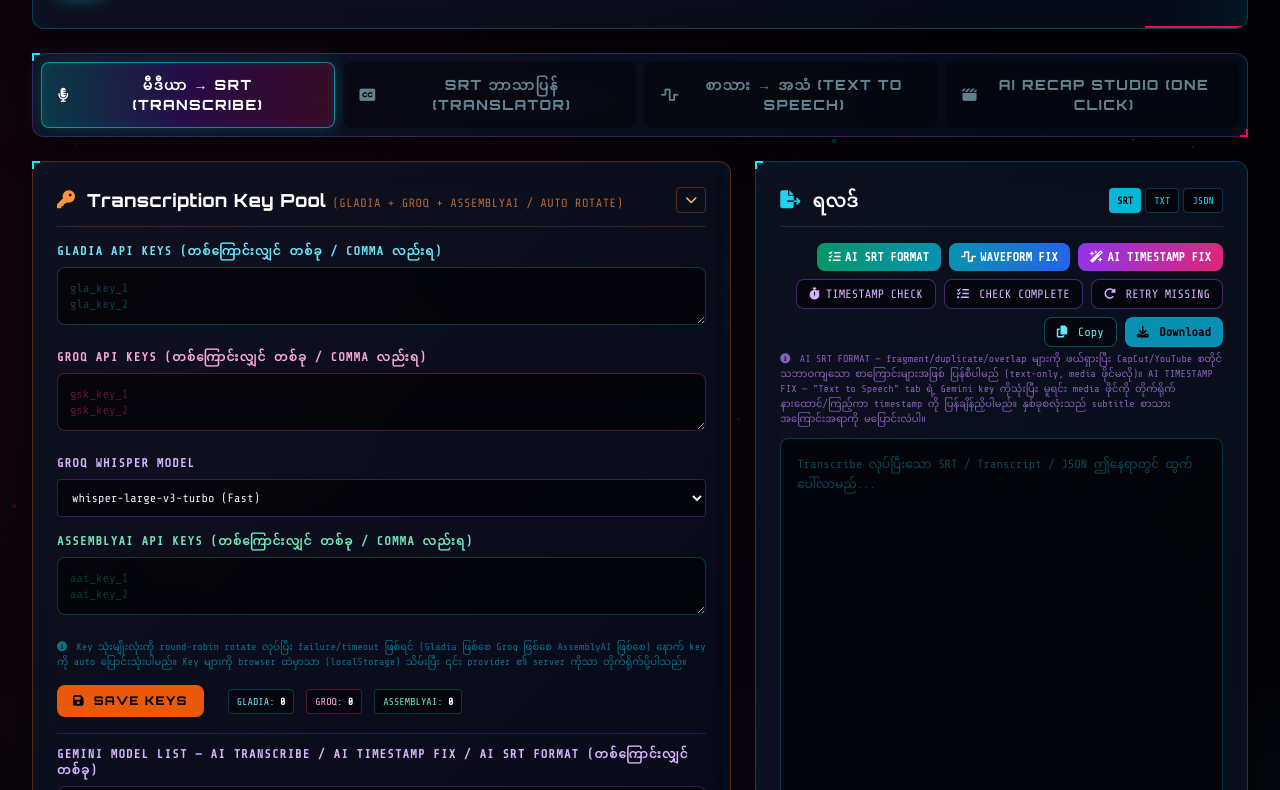
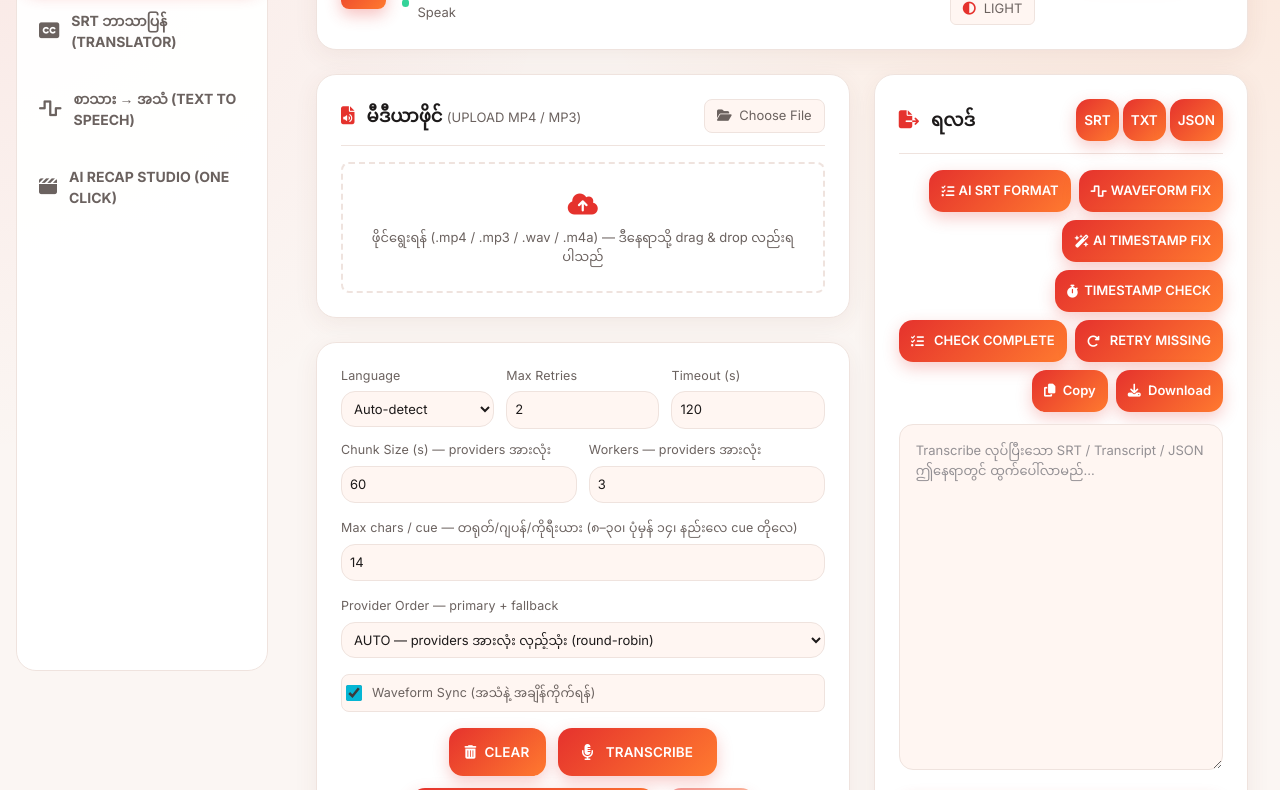
Before and after one commit to herher23/TTS-PRO2, a plain HTML site: page index.html in a window 1280 px wide. Shown: the part 109-899 px from the top of the page. Drawn offline with nearby package versions, Linux system fonts and the light colour scheme; a web font is replaced by a local one.

Commit message:
Add files via upload

```diff
--- a/index.html
+++ b/index.html
@@ -1,8 +1,10 @@
 <!DOCTYPE html>
-<html lang="my" class="dark" data-theme="dark">
+<html lang="my" data-theme="light">
 <head>
     <meta charset="UTF-8">
-    <meta name="viewport" content="width=device-width, initial-scale=1.0">
+    <script>window.addEventListener('error',function(e){var t=e.target,m=(t&&(t.src||t.href))?('LOAD FAIL: '+(t.src||t.href)):((e.message||'error')+' @ '+String(e.filename||'').split('/').pop()+':'+e.lineno+':'+e.colno);var b=document.getElementById('errBanner');if(!b){b=document.createElement('div');b.id='errBanner';b.style.cssText='position:fixed;top:0;left:0;right:0;z-index:9999;background:#b00020;color:#fff;font:12px/1.4 monospace;padding:8px;white-space:pre-wrap;word-break:break-all';(document.body||document.documentElement).appendChild(b)}b.textContent+=m+'\n'},true)</script>
+
+    <meta name="viewport" content="width=device-width, initial-scale=1.0, viewport-fit=cover">
     <title>NEO-YANGON 2026 | Transcribe + SRT Translator + Holographic Neural TTS Engine</title>
 
     <!-- Tailwind CSS -->
@@ -10,7 +12,7 @@
     <!-- Google Fonts for Cyberpunk & Burmese Legibility -->
     <link rel="preconnect" href="https://fonts.googleapis.com">
     <link rel="preconnect" href="https://fonts.gstatic.com" crossorigin>
-    <link href="https://fonts.googleapis.com/css2?family=Orbitron:wght@400;600;800;900&family=Padauk:wght@400;700&family=Rajdhani:wght@400;600;700&family=Share+Tech+Mono&display=swap" rel="stylesheet">
+    <link href="https://fonts.googleapis.com/css2?family=Inter:wght@400;600;700&family=Orbitron:wght@400;600;800;900&family=Padauk:wght@400;700&family=Rajdhani:wght@400;600;700&family=Share+Tech+Mono&display=swap" rel="stylesheet">
     <!-- FontAwesome for futuristic HUD icons -->
     <link rel="stylesheet" href="https://cdnjs.cloudflare.com/ajax/libs/font-awesome/6.5.1/css/all.min.css">
 
@@ -43,6 +45,8 @@
     </script>
 
     <link rel="stylesheet" href="style.css">
+    <link rel="stylesheet" href="redesign.css?v=5">
+    <script>try{if(!localStorage.getItem('neoyangon_theme'))localStorage.setItem('neoyangon_theme','light')}catch(e){}</script>
 </head>
 
 <body class="min-h-screen relative flex flex-col justify-between p-3 sm:p-6 md:p-8 antialiased selection:bg-cyan-500 selection:text-black">
@@ -86,6 +90,9 @@
                     <i class="fa-solid fa-microchip text-pink-400"></i>
                     <span>MODEL: <strong id="modelBadge" class="text-white">-</strong></span>
                 </div>
+                <button id="openKeysBtn" class="px-3 py-1.5 rounded-md bg-black/50 border border-pink-500/30 text-pink-300 flex items-center gap-2">
+                    <i class="fa-solid fa-key"></i><span>API KEYS</span>
+                </button>
                 <button id="themeToggleBtn" class="px-3 py-1.5 rounded-md bg-black/50 border border-purple-500/30 text-purple-300 flex items-center gap-2 hover:border-purple-400 transition-all" title="Theme ပြောင်းရန်">
                     <i class="fa-solid fa-circle-half-stroke text-yellow-400"></i>
                     <span id="themeLabel">DARK</span>
@@ -99,19 +106,19 @@
         <div class="holo-glass holo-corner p-2 rounded-xl flex flex-wrap gap-2 border-purple-500/30">
             <button id="tabTranscribeBtn" class="tab-btn flex-1 min-w-[150px] flex items-center justify-center gap-2 px-4 py-3 rounded-lg font-orbitron font-bold text-xs sm:text-sm tracking-widest transition-all" data-view="transcribe">
                 <i class="fa-solid fa-microphone-lines"></i>
-                <span>မီဒီယာ → SRT (TRANSCRIBE)</span>
+                <span class="lbl-full">မီဒီယာ → SRT (TRANSCRIBE)</span><span class="lbl-short">မီဒီယာ → SRT</span>
             </button>
             <button id="tabTranslatorBtn" class="tab-btn flex-1 min-w-[150px] flex items-center justify-center gap-2 px-4 py-3 rounded-lg font-orbitron font-bold text-xs sm:text-sm tracking-widest transition-all" data-view="translator">
                 <i class="fa-solid fa-closed-captioning"></i>
-                <span>SRT ဘာသာပြန် (TRANSLATOR)</span>
+                <span class="lbl-full">SRT ဘာသာပြန် (TRANSLATOR)</span><span class="lbl-short">SRT ဘာသာပြန်</span>
             </button>
             <button id="tabTtsBtn" class="tab-btn flex-1 min-w-[150px] flex items-center justify-center gap-2 px-4 py-3 rounded-lg font-orbitron font-bold text-xs sm:text-sm tracking-widest transition-all" data-view="tts">
                 <i class="fa-solid fa-wave-square"></i>
-                <span>စာသား → အသံ (TEXT TO SPEECH)</span>
+                <span class="lbl-full">စာသား → အသံ (TEXT TO SPEECH)</span><span class="lbl-short">စာသား → အသံ</span>
             </button>
             <button id="tabRecapBtn" class="tab-btn flex-1 min-w-[150px] flex items-center justify-center gap-2 px-4 py-3 rounded-lg font-orbitron font-bold text-xs sm:text-sm tracking-widest transition-all" data-view="recap">
                 <i class="fa-solid fa-clapperboard"></i>
-                <span>AI RECAP STUDIO (ONE CLICK)</span>
+                <span class="lbl-full">AI RECAP STUDIO (ONE CLICK)</span><span class="lbl-short">AI Recap</span>
             </button>
         </div>
     </nav>
@@ -850,10 +857,7 @@
                 <div class="flex items-start gap-2.5 mb-4 px-1 py-2 rounded-lg bg-black/30 border border-cyan-500/20">
                     <input type="checkbox" id="transcribeWaveformSyncToggle" checked
                         class="mt-0.5 w-4 h-4 rounded accent-cyan-500 cursor-pointer flex-shrink-0">
-                    <label for="transcribeWaveformSyncToggle" class="font-mono text-[10px] text-cyan-300 uppercase tracking-widest cursor-pointer select-none leading-relaxed">
-                        WAVEFORM SYNC — Cue timing ကို actual voice onset/offset (waveform energy) အပေါ် အခြေခံပြီး ချိန်ညှိမည်၊ စာသားရှည်လျှင် ဖတ်ရန်လုံလောက်အောင် duration တိုးပေးမည်
-                        <span class="block normal-case text-cyan-500/50 mt-1">(TRANSCRIBE + AI TRANSCRIBE (GEMINI) နှစ်ခုစလုံးအတွက်)</span>
-                    </label>
+                    <label for="transcribeWaveformSyncToggle" class="font-mono text-[10px] text-cyan-300 uppercase tracking-widest cursor-pointer select-none leading-relaxed">Waveform Sync (အသံနဲ့ အချိန်ကိုက်ရန်)</label>
                 </div>
                 <div class="flex flex-wrap gap-3 justify-center">
                     <button id="clearTranscribeBtn" class="px-4 py-3 rounded-lg bg-black/40 hover:bg-red-950/50 border border-red-500/30 text-red-300 font-mono text-sm tracking-wider flex items-center justify-center gap-2 transition-all hover:border-red-400">
@@ -1140,6 +1144,18 @@
     </div>
     <!-- ═══════════════════════ END AI RECAP STUDIO VIEW ═══════════════════════ -->
 
-    <script src="script.js"></script>
+    <div id="keyModal" role="dialog" aria-modal="true" aria-labelledby="keyModalTitle">
+        <div class="sheet">
+            <div class="sheet-head"><button id="closeKeysBtn" aria-label="ပြန်ထွက်ရန်"><i class="fa-solid fa-arrow-left"></i></button><h2 id="keyModalTitle">API keys</h2></div>
+            <div id="keyRows" class="kcard"></div>
+            <p class="note" style="margin:10px 4px">Add နှိပ်ပြီး key ထည့်၊ အောက်က SAVE နှိပ်ပါ။</p>
+            <h3>Gemini · Models &amp; Save</h3>
+            <div id="keyModalGemini"></div>
+            <h3>Transcribe · Models &amp; Save</h3>
+            <div id="keyModalTranscribe"></div>
+        </div>
+    </div>
+    <script src="script.js?v=5"></script>
+    <script src="ui.js?v=5"></script>
 </body>
 </html>
--- /dev/null
+++ b/redesign.css
@@ -0,0 +1,106 @@
+/* Better-Ai style redesign (light + dark). Phone = bottom bar + compact cards, desktop = sidebar. Loads after style.css */
+:root{--b1:#e5322d;--b2:#ff7a2f;--grad:linear-gradient(135deg,var(--b1),var(--b2));
+ --bg:#fbf6f3;--card:#fff;--ink:#1d1a1a;--mute:#6b625f;--line:#efe3de;--tint:#fff6f2;--tint2:#fff1ea;--tline:#f6d9cc;--shadow:0 6px 24px rgba(120,60,40,.07);--navbg:rgba(255,255,255,.95)}
+html[data-theme=dark]{--bg:#120e0d;--card:#1d1715;--ink:#f6eeea;--mute:#bdaea7;--line:#33282a;--tint:#261d1b;--tint2:#2c211e;--tline:#4a342d;--shadow:0 6px 24px rgba(0,0,0,.45);--navbg:rgba(29,23,21,.97)}
+html,body{max-width:100%;overflow-x:hidden}
+body,button,input,textarea,select,.font-orbitron,.font-rajdhani,.font-mono{font-family:'Inter','Padauk','Myanmar Text',system-ui,sans-serif!important}
+.font-orbitron,.font-mono{letter-spacing:0!important;text-transform:none!important}
+.tracking-widest,.tracking-wider{letter-spacing:.01em!important}
+#bgGridCanvas,.scanlines{display:none!important}
+.holo-corner::before,.holo-corner::after,.holo-shimmer::after{display:none}
+html[data-theme] body{background:var(--bg);color:var(--ink);font-size:14.5px;padding:10px 10px calc(92px + env(safe-area-inset-bottom))!important;background-image:radial-gradient(circle at 95% -8%,rgba(255,122,47,.14),transparent 40%),radial-gradient(circle at 0 0,rgba(229,50,45,.07),transparent 35%)}
+.text-xs{font-size:13px!important;line-height:1.5!important}
+.text-\[10px\]{font-size:12.5px!important}
+main section,main .holo-glass{min-width:0}
+
+/* cards + colours (both themes) */
+html[data-theme] .holo-glass{background:var(--card);border-radius:20px!important;backdrop-filter:none;border:1px solid var(--line)!important;box-shadow:var(--shadow)}
+html[data-theme] [class*="bg-black"]{background:var(--tint)!important}
+html[data-theme] [class*="border-"][class*="/"]{border-color:var(--line)!important}
+html[data-theme] .text-white{color:var(--ink)!important}
+html[data-theme] [class*="text-cyan-"],html[data-theme] [class*="text-pink-"],html[data-theme] [class*="text-purple-"],html[data-theme] [class*="text-orange-"],html[data-theme] [class*="text-emerald-"],html[data-theme] [class*="text-indigo-"],html[data-theme] [class*="text-yellow-"]{color:var(--mute)!important}
+html[data-theme] i[class*="text-"]{color:var(--b1)!important}
+html[data-theme] [class*="-900/"],html[data-theme] [class*="-800/"],html[data-theme] [class*="-950/"]{background:var(--tint2)!important;color:var(--ink)!important;border-color:var(--tline)!important}
+html[data-theme] textarea[class],html[data-theme] select[class],html[data-theme] input[type=text],html[data-theme] input[type=number]{color:var(--ink)!important;background:var(--tint)!important;border:1px solid var(--line)!important;border-radius:14px!important}
+html[data-theme] textarea:focus,html[data-theme] select:focus,html[data-theme] input:focus{outline:2px solid rgba(255,122,47,.5)!important;border-color:var(--b2)!important}
+
+/* header */
+header .w-12.h-12{background:var(--grad)!important;border:0!important;box-shadow:0 6px 16px rgba(229,50,45,.3)!important}
+header .w-12.h-12 i{color:#fff!important}
+html[data-theme] #openKeysBtn{background:var(--grad)!important;color:#fff!important;border:0!important;border-radius:999px!important;padding:8px 16px!important;font-weight:700;box-shadow:0 6px 16px rgba(229,50,45,.28)}
+html[data-theme] #openKeysBtn i{color:#fff!important}
+
+/* buttons */
+html[data-theme] main button{min-height:42px;border-radius:14px;font-weight:600;font-size:13.5px;transition:transform .12s}
+html[data-theme] main button:active{transform:scale(.97)}
+html[data-theme] main button[class]{background:var(--grad)!important;color:#fff!important;border:0!important;box-shadow:0 6px 16px rgba(229,50,45,.25)}
+html[data-theme] main button[class] *{color:#fff!important}
+html[data-theme] button[class*="bg-gradient"],html[data-theme] button[class*="600"]{background:var(--grad)!important;color:#fff!important;border:0!important;border-radius:14px!important;box-shadow:0 6px 16px rgba(229,50,45,.25)}
+html[data-theme] button[class*="bg-gradient"] i,html[data-theme] button[class*="600"] i{color:#fff!important}
+html[data-theme] main button:disabled{opacity:.5}
+
+/* navigation: bottom bar on phone */
+html[data-theme] body nav{position:fixed!important;left:0;right:0;bottom:0;z-index:50;max-width:none!important;margin:0!important;padding:0 8px calc(8px + env(safe-area-inset-bottom))}
+nav>div{background:var(--navbg)!important;border-radius:22px!important;padding:6px!important;gap:4px!important;flex-wrap:nowrap!important;box-shadow:0 -4px 24px rgba(0,0,0,.14)!important}
+html[data-theme] body nav .tab-btn{flex:1 1 0!important;min-width:0!important;flex-direction:column;gap:2px!important;padding:8px 2px!important;font-size:11.5px!important;line-height:1.2;text-align:center;border-radius:16px;letter-spacing:0!important;background:transparent;color:var(--mute);border:0}
+.tab-btn i{font-size:18px}
+html[data-theme] body nav .tab-btn span{display:block;overflow:visible;-webkit-line-clamp:unset}
+nav .lbl-full{display:none!important}
+nav .lbl-short{display:block!important;font-weight:600}
+html[data-theme] body nav .tab-btn.tab-active{background:var(--grad)!important;color:#fff!important;box-shadow:0 6px 16px rgba(229,50,45,.3)}
+
+/* PHONE: compact + tidy two-per-row buttons */
+@media(max-width:767px){
+ main{gap:12px!important}main section{gap:12px!important}
+ header{margin-bottom:12px!important}
+ header>div{padding:12px 14px!important}
+ header h1{font-size:20px!important}
+ header p{display:none!important}
+ header .w-12.h-12{width:42px;height:42px}
+ html[data-theme] main .holo-glass{padding:14px!important}
+ main .holo-glass h2{font-size:16px!important}
+ main h2 span[class*="font-normal"]{display:none}
+ main .flex>*{min-width:0}
+ main button{white-space:normal;line-height:1.25}
+ main .flex:has(>button+button){display:grid!important;grid-template-columns:1fr 1fr;gap:8px!important}
+ main .flex:has(>button+button)>*:not(button){grid-column:1/-1}
+ main .flex:has(>button+button)>button{width:100%;justify-content:center;text-align:center;padding:8px 8px!important;font-size:13px!important}
+ main .flex:has(>button+button)>button:last-of-type:nth-child(odd){grid-column:1/-1}
+}
+/* DESKTOP: icon rail (1024+), full sidebar (1280+) */
+@media(min-width:1024px){
+ html[data-theme] body{padding:28px 32px 32px 116px!important}
+ html[data-theme] body nav{top:0;right:auto;width:84px;padding:16px 10px}
+ nav>div{flex-direction:column;height:100%;justify-content:flex-start;gap:8px!important;box-shadow:none!important}
+ html[data-theme] body nav .tab-btn{flex:0 0 auto!important;padding:14px 0!important}
+ nav .lbl-short{display:none!important}
+}
+@media(min-width:1280px){
+ html[data-theme] body{padding-left:316px!important}
+ html[data-theme] body nav{width:284px;padding:20px 16px}
+ html[data-theme] body nav .tab-btn{flex-direction:row;justify-content:flex-start;text-align:left;font-size:14px!important;padding:14px 16px!important;gap:12px!important}
+ nav .lbl-full{display:block!important}
+}
+
+/* API keys page (like Settings > API keys) */
+#keyModal{position:fixed;inset:0;z-index:100;display:none;align-items:flex-end;justify-content:center;background:rgba(20,10,8,.5)}
+#keyModal.open{display:flex}
+#keyModal .sheet{width:100%;max-width:640px;max-height:92vh;overflow:auto;background:var(--bg);color:var(--ink);padding:16px 14px calc(20px + env(safe-area-inset-bottom));border-radius:24px 24px 0 0}
+#keyModal .sheet-head{display:flex;align-items:center;gap:12px;margin-bottom:14px}
+#keyModal h2{font-size:20px;font-weight:700}
+#keyModal h3{font-size:14px;font-weight:700;margin:18px 0 8px}
+#keyModal .note{font-size:12.5px;color:var(--mute)}
+#closeKeysBtn{flex:none;width:38px;height:38px;border-radius:50%;background:var(--card);border:1px solid var(--line);color:var(--ink)}
+@media(max-width:767px){#keyModal{align-items:stretch}#keyModal .sheet{height:100%;max-height:100%;border-radius:0}}
+@media(min-width:768px){#keyModal{align-items:center}#keyModal .sheet{border-radius:24px}}
+.kcard{background:var(--card);border:1px solid var(--line);border-radius:20px;overflow:hidden;box-shadow:var(--shadow)}
+.krow{border-bottom:1px solid var(--line)}.krow:last-child{border-bottom:0}
+.krow-main{display:flex;align-items:center;gap:12px;padding:12px 14px}
+.kico{flex:none;width:40px;height:40px;border-radius:12px;background:var(--tint2);color:var(--b1);display:grid;place-items:center}
+.ktxt{flex:1;min-width:0}.ktxt b{display:block;font-size:15px}
+.ktxt small{font-size:12.5px;color:var(--mute)}.ktxt small.ok{color:#1f9d5b}
+.kbtn{flex:none;padding:8px 18px;border-radius:999px;font-weight:700;font-size:13px}
+.kbtn.add{background:var(--grad);color:#fff}
+.kbtn.rep{background:var(--card);color:var(--ink);border:1px solid var(--line)}
+.kedit{padding:0 14px 14px}.kedit[hidden]{display:none}
+@media(prefers-reduced-motion:reduce){*{animation:none!important;transition:none!important}}
--- /dev/null
+++ b/ui.js
@@ -0,0 +1,75 @@
+// One API-keys page (like Settings > API keys in the app). Same element ids -> script.js keeps working.
+(function () {
+  const modal = document.getElementById('keyModal');
+  if (!modal) return;
+  [['keyPanelBody', 'keyModalGemini'], ['transcribeKeyPanelBody', 'keyModalTranscribe']].forEach(([from, to]) => {
+    const body = document.getElementById(from), host = document.getElementById(to);
+    if (!body || !host) return;
+    const card = body.closest('.holo-glass');
+    body.classList.remove('hidden');
+    host.appendChild(body);
+    if (card) card.classList.add('hidden');
+  });
+  ['transKeyPanelBody', 'recapKeyPanelBody'].forEach(id => {
+    const p = document.querySelector('#' + id + ' > p');
+    if (p) p.innerHTML = 'Gemini key ကို အပေါ်က <b>API KEYS</b> ခလုတ်မှာ တစ်ခါပဲ ထည့်ရပါတယ်။';
+  });
+
+  // Hide long explanatory notes (keep the yellow warning); drop cards left empty.
+  document.querySelectorAll('p[class*="text-[10px]"]').forEach(p => {
+    if (/text-yellow/.test(p.className)) return;
+    p.style.display = 'none';
+    const c = p.parentElement;
+    if (c && c.classList.contains('holo-glass') && c.children.length === 1) c.style.display = 'none';
+  });
+
+  // One row per service: name, status, Add/Replace button that opens that service's key box.
+  const services = [['apiKeysInput', 'Gemini', 'Speech · Translate · Recap'], ['gladiaKeysInput', 'Gladia', 'Transcribe'],
+                    ['groqKeysInput', 'Groq', 'Transcribe (Whisper)'], ['assemblyaiKeysInput', 'AssemblyAI', 'Transcribe']];
+  const rows = document.getElementById('keyRows');
+  const count = v => v.split(/[\n,]+/).map(x => x.trim()).filter(Boolean).length;
+  const refreshers = [];
+  services.forEach(([id, name, sub]) => {
+    const ta = document.getElementById(id);
+    if (!ta) return;
+    const row = document.createElement('div');
+    row.className = 'krow';
+    row.innerHTML = '<div class="krow-main"><span class="kico"><i class="fa-solid fa-key"></i></span><div class="ktxt"><b>' + name +
+      '</b><small></small></div><button type="button" class="kbtn"></button></div><div class="kedit" hidden></div>';
+    const edit = row.querySelector('.kedit'), small = row.querySelector('small'), btn = row.querySelector('.kbtn');
+    edit.appendChild(ta.parentElement);
+    const refresh = () => {
+      const n = count(ta.value), open = !edit.hidden;
+      small.className = n ? 'ok' : '';
+      small.textContent = n ? n + ' key' + (n > 1 ? 's' : '') + ' · ' + sub : 'Not added · ' + sub;
+      btn.textContent = open ? 'Close' : (n ? 'Replace' : 'Add');
+      btn.className = 'kbtn ' + (n && !open ? 'rep' : open ? 'rep' : 'add');
+    };
+    btn.addEventListener('click', () => { edit.hidden = !edit.hidden; refresh(); if (!edit.hidden) ta.focus(); });
+    ta.addEventListener('input', refresh);
+    refreshers.push(refresh);
+    rows.appendChild(row);
+    refresh();
+  });
+  const refreshAll = () => refreshers.forEach(f => f());
+  window.addEventListener('DOMContentLoaded', () => setTimeout(refreshAll, 0)); // after script.js fills the boxes
+  modal.querySelectorAll('button[id^="save"]').forEach(b => b.addEventListener('click', () => setTimeout(refreshAll, 50)));
+
+  const open = () => { refreshAll(); modal.classList.add('open'); document.getElementById('closeKeysBtn').focus(); };
+  const close = () => modal.classList.remove('open');
+  document.getElementById('openKeysBtn').addEventListener('click', open);
+  document.getElementById('closeKeysBtn').addEventListener('click', close);
+  modal.addEventListener('click', e => { if (e.target === modal) close(); });
+  document.addEventListener('keydown', e => { if (e.key === 'Escape') close(); });
+  document.querySelectorAll('nav .tab-btn').forEach(b => b.setAttribute('aria-label', b.textContent.trim()));
+
+  // Watchdog: script.js sets the theme label on start-up; if it never did, say so on screen.
+  setTimeout(() => {
+    const l = document.getElementById('themeLabel');
+    if (l && l.textContent.trim() === 'DARK' && document.documentElement.getAttribute('data-theme') === 'light') {
+      let b = document.getElementById('errBanner');
+      if (!b) { b = document.createElement('div'); b.id = 'errBanner'; b.style.cssText = 'position:fixed;top:0;left:0;right:0;z-index:9999;background:#b00020;color:#fff;font:12px/1.4 monospace;padding:8px'; document.body.appendChild(b); }
+      b.textContent += 'script.js မစတင်ခဲ့ပါ (start-up မပြီးခဲ့)\n';
+    }
+  }, 1500);
+})();
```
